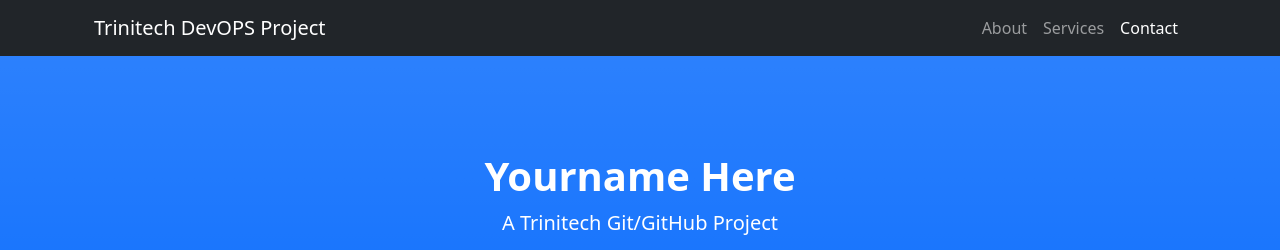
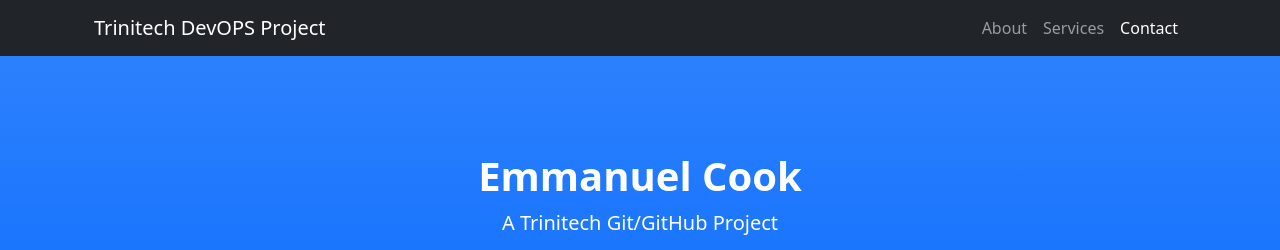
Before and after one commit to Soul-Code369/Cook_Repo, a plain HTML site: page index.html in a window 1280 px wide. Shown: the top 250 px of the page. Drawn offline with nearby package versions, Linux system fonts and the light colour scheme.

Commit message:
html name change

```diff
--- a/index.html
+++ b/index.html
@@ -30,7 +30,7 @@
         <!-- Header-->
         <header class="bg-primary bg-gradient text-white">
             <div class="container px-4 text-center">
-                <h1 class="fw-bolder">Yourname Here</h1>
+                <h1 class="fw-bolder">Emmanuel Cook</h1>
                 <p class="lead">A Trinitech Git/GitHub Project</p>
                 <a class="btn btn-lg btn-light" href="#about">Start scrolling!</a>
             </div>
```
